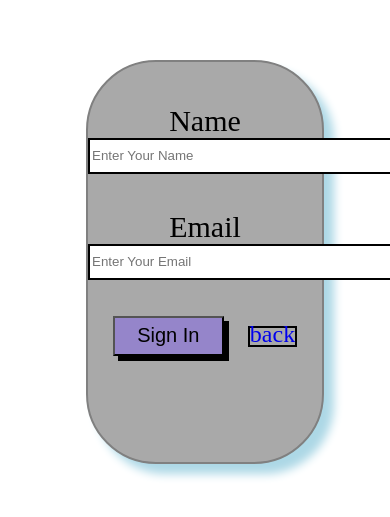
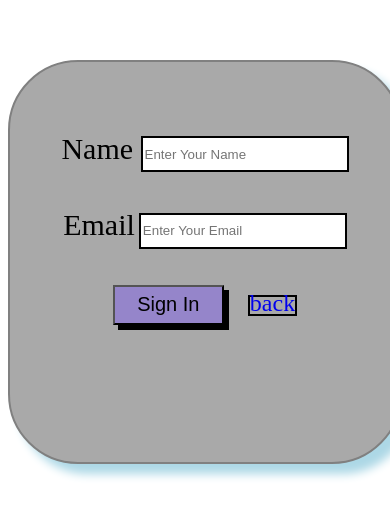
Before and after one commit to brijesh2004/E-commerce-website, a plain HTML site: page sign.html in a window 390 px wide. Shown: the part 117-634 px from the top of the page. Drawn offline with Linux system fonts and the light colour scheme.

Commit message:
adding sign in page

```diff
--- a/BUY.css
+++ b/BUY.css
@@ -87,3 +87,23 @@ input{
     box-shadow: 5px 5px;
     cursor: pointer;
 }
+
+@media  (max-width:800px){
+    .sign_main {
+        position: absolute;
+        text-align: center;
+        margin-left: 0;
+        margin-top: 20vh;
+        justify-content: center;
+    }
+    .sign{
+        width: 100vw;
+        height: 400px;
+
+    }
+    input{
+        border: 2px solid ;
+        width: 200px;
+        height: 30px;
+    }
+}
```
